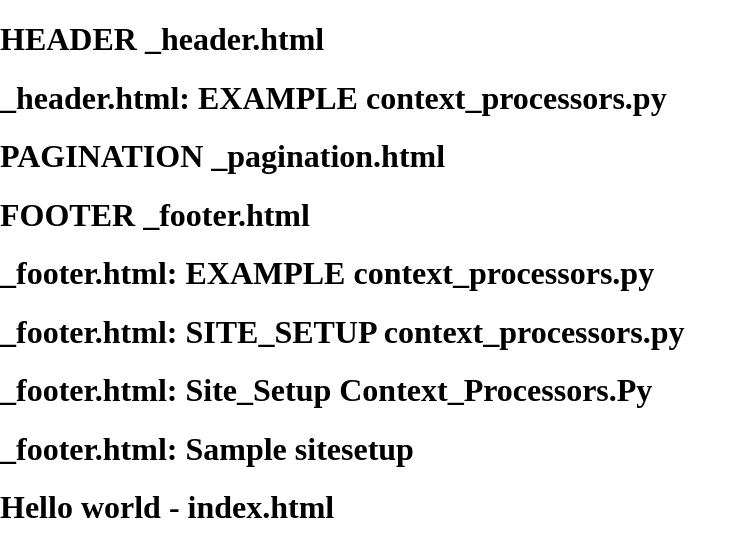
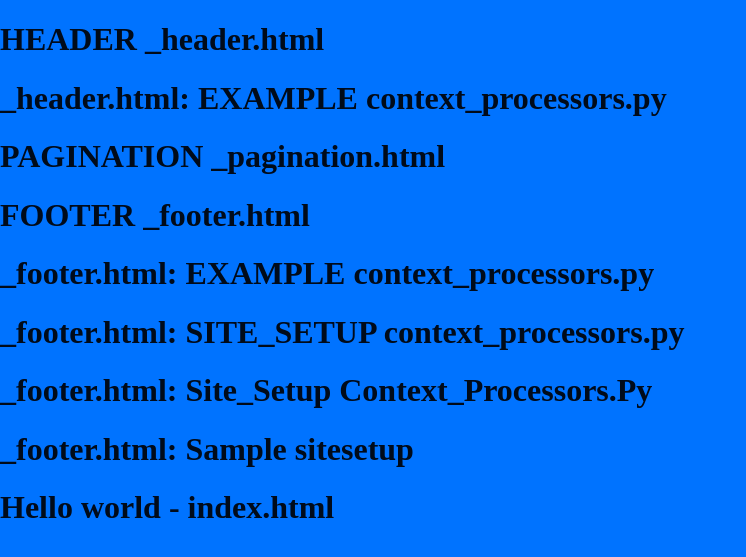
Before and after one commit to ecopque/blog_project, a Django app: page / in a window 1280 px wide. Shown: the top 557 px of the page, without its empty margins (0-746 px from the left). Run offline with Django 5.2, Linux system fonts and the light colour scheme; tables that the repository leaves empty hold one stand-in row (values such as "Sample post").

Commit message:
Under construction.

```diff
--- a/djangoapp/blog/static/blog/css/style.css
+++ b/djangoapp/blog/static/blog/css/style.css
@@ -2,7 +2,16 @@
 
 /* CSS Remedy (link): https://github.com/jensimmons/cssremedy/blob/master/css/remedy.css #1: */
 
+:root {
+    --clr-white: 213, 100%, 100%;
+    --clr-black: 213, 100%, 5%;
+    --clr-primary: 213, 100%, 50%;
+} /* ##2: */
 
+body {
+    background-color: hsl(var(--clr-primary));
+    color: hsl(var(--clr-black));
+}
 
 
 
@@ -17,3 +26,4 @@
 
 /* # ------------------------------------------------------------------
 #1: É uma estratégia utilizada para resolver alguns problemas de inconsistência no estilo padrão dos navegadores, corrigindo comportamentos inesperados e aplicando estilos padrão mais previsíveis. É uma alternativa ao CSS Reset, que geralmente remove todos os estilos para padronizar a aparência entre navegadores. O CSS Remedy procura consertar os estilos padrões do navegador ao invés de apenas removê-los, mantendo certos padrões que fazem sentido e ajustando os que são problemáticos.
+#2: Aqui temos a variável 'root' que definiu a cor branca desta forma?
```
